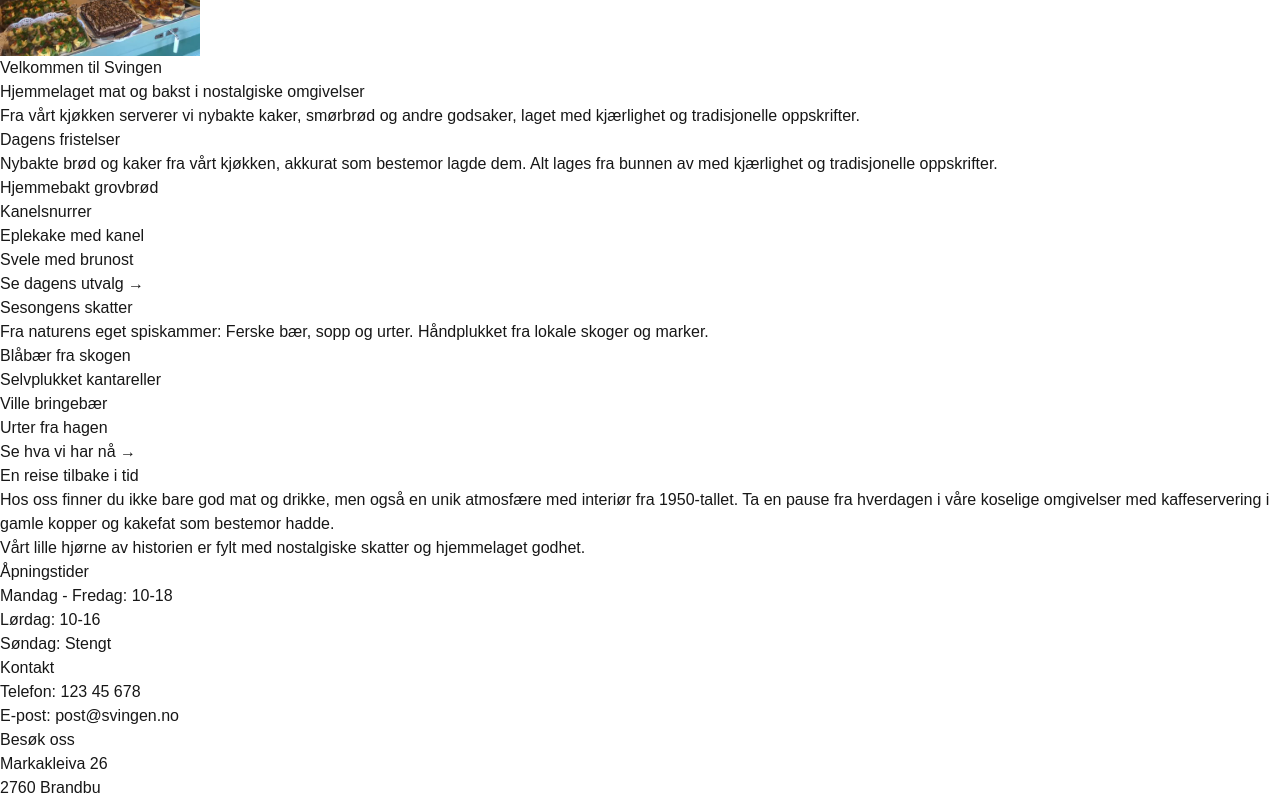
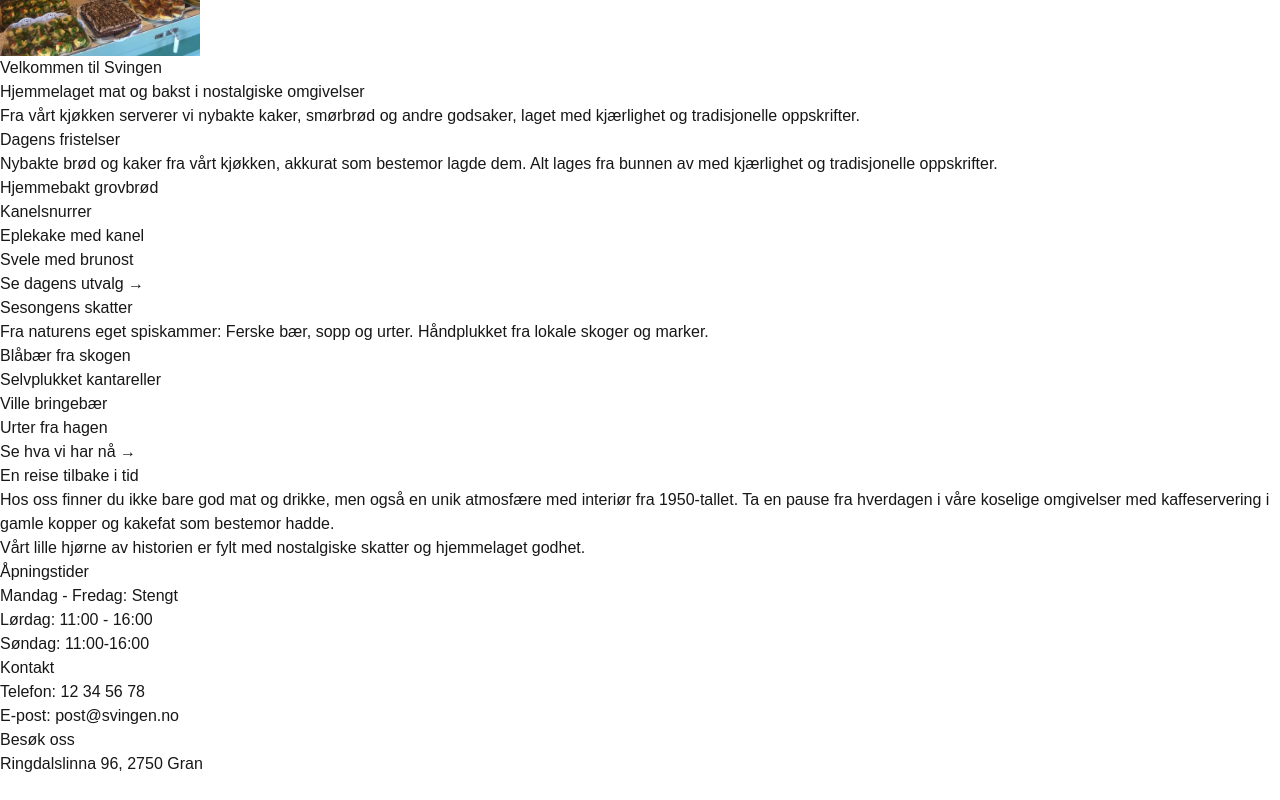
Before and after one commit to larslys/svingen-handel, a Next.js app: page / in a window 1280 px wide. Shown: the part 402-1202 px from the top of the page. After the commit the page ends 1178 px from the top, so only its background shows below. Built offline with nearby package versions, Linux system fonts and the light colour scheme.

Commit message:
Added configfile for site

```diff
--- a/src/app/layout.tsx
+++ b/src/app/layout.tsx
@@ -2,6 +2,7 @@
 import './globals.css'
 import { useState } from 'react'
 import Link from 'next/link'
+import { siteConfig } from '@/config/site'
 
 export default function RootLayout({
   children,
@@ -19,7 +20,7 @@ export default function RootLayout({
               <div className="flex items-center">
                 {/* Logo */}
                 <div className="flex-shrink-0 flex items-center">
-                  <h1 className="text-2xl font-serif font-bold text-amber-900">Svingen Handel og Kafe</h1>
+                  <h1 className="text-2xl font-serif font-bold text-amber-900">{siteConfig.name}</h1>
                 </div>
 
                 {/* Desktop Navigation */}
@@ -86,24 +87,28 @@ export default function RootLayout({
                 <Link
                   href="/"
                   className="px-3 py-2 rounded-md text-base font-medium text-amber-900 hover:text-amber-700 hover:bg-orange-200"
+                  onClick={() => setIsMenuOpen(false)}
                 >
                   Hjem
                 </Link>
                 <Link
                   href="/om-oss"
                   className="px-3 py-2 rounded-md text-base font-medium text-amber-900 hover:text-amber-700 hover:bg-orange-200"
+                  onClick={() => setIsMenuOpen(false)}
                 >
                   Om oss
                 </Link>
                 <Link
                   href="/produkter"
                   className="px-3 py-2 rounded-md text-base font-medium text-amber-900 hover:text-amber-700 hover:bg-orange-200"
+                  onClick={() => setIsMenuOpen(false)}
                 >
                   Produkter
                 </Link>
                 <Link
                   href="/kontakt"
                   className="px-3 py-2 rounded-md text-base font-medium text-amber-900 hover:text-amber-700 hover:bg-orange-200"
+                  onClick={() => setIsMenuOpen(false)}
                 >
                   Kontakt
                 </Link>
@@ -124,23 +129,22 @@ export default function RootLayout({
               <div className="bg-amber-50 p-6 rounded-lg shadow-md">
                 <h3 className="text-xl font-serif font-bold text-amber-900 mb-4">Åpningstider</h3>
                 <div className="space-y-2 text-amber-800">
-                  <p>Mandag - Fredag: 10-18</p>
-                  <p>Lørdag: 10-16</p>
-                  <p>Søndag: Stengt</p>
+                  <p>Mandag - Fredag: {siteConfig.hours.weekdays}</p>
+                  <p>Lørdag: {siteConfig.hours.saturday}</p>
+                  <p>Søndag: {siteConfig.hours.sunday}</p>
                 </div>
               </div>
               <div className="bg-amber-50 p-6 rounded-lg shadow-md">
                 <h3 className="text-xl font-serif font-bold text-amber-900 mb-4">Kontakt</h3>
                 <div className="space-y-2 text-amber-800">
-                  <p>Telefon: 123 45 678</p>
-                  <p>E-post: post@svingen.no</p>
+                  <p>Telefon: {siteConfig.contact.phone}</p>
+                  <p>E-post: {siteConfig.contact.email}</p>
                 </div>
               </div>
               <div className="bg-amber-50 p-6 rounded-lg shadow-md">
                 <h3 className="text-xl font-serif font-bold text-amber-900 mb-4">Besøk oss</h3>
                 <div className="space-y-2 text-amber-800">
-                  <p>Markakleiva 26</p>
-                  <p>2760 Brandbu</p>
+                  <p>{siteConfig.contact.address}</p>
                 </div>
               </div>
             </div>
--- /dev/null
+++ b/src/config/site.ts
@@ -0,0 +1,15 @@
+// src/config/site.ts
+
+export const siteConfig = {
+  name: "Svingen Handel og Kafe`",
+  contact: {
+    address: "Ringdalslinna 96, 2750 Gran",
+    phone: "12 34 56 78",
+    email: "post@svingen.no",
+  },
+  hours: {
+    weekdays: "Stengt",
+    saturday: "11:00 - 16:00",
+    sunday: "11:00-16:00"
+  }
+} as const;
```
Also changed, not shown: src/app/kontakt/page.tsx (+8 -10 lines).
